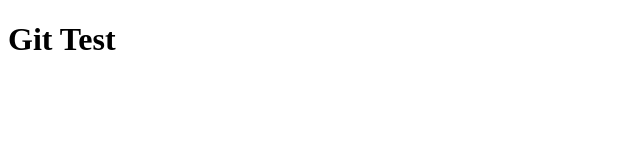
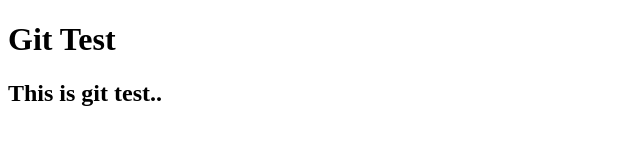
Before and after one commit to shortcutstct/HK, a plain HTML site: page index.html in a window 1280 px wide. Shown: the whole page, without its empty margins (0-640 px from the left). Drawn offline with Linux system fonts and the light colour scheme.

Commit message:
feat: add h2

```diff
--- a/index.html
+++ b/index.html
@@ -4,8 +4,10 @@
     <meta charset="UTF-8">
     <meta name="viewport" content="width=device-width, initial-scale=1.0">
     <title>Document</title>
+
 </head>
 <body>
     <h1>Git Test</h1>
+    <h2>This is git test..</h2>
 </body>
 </html>
```
